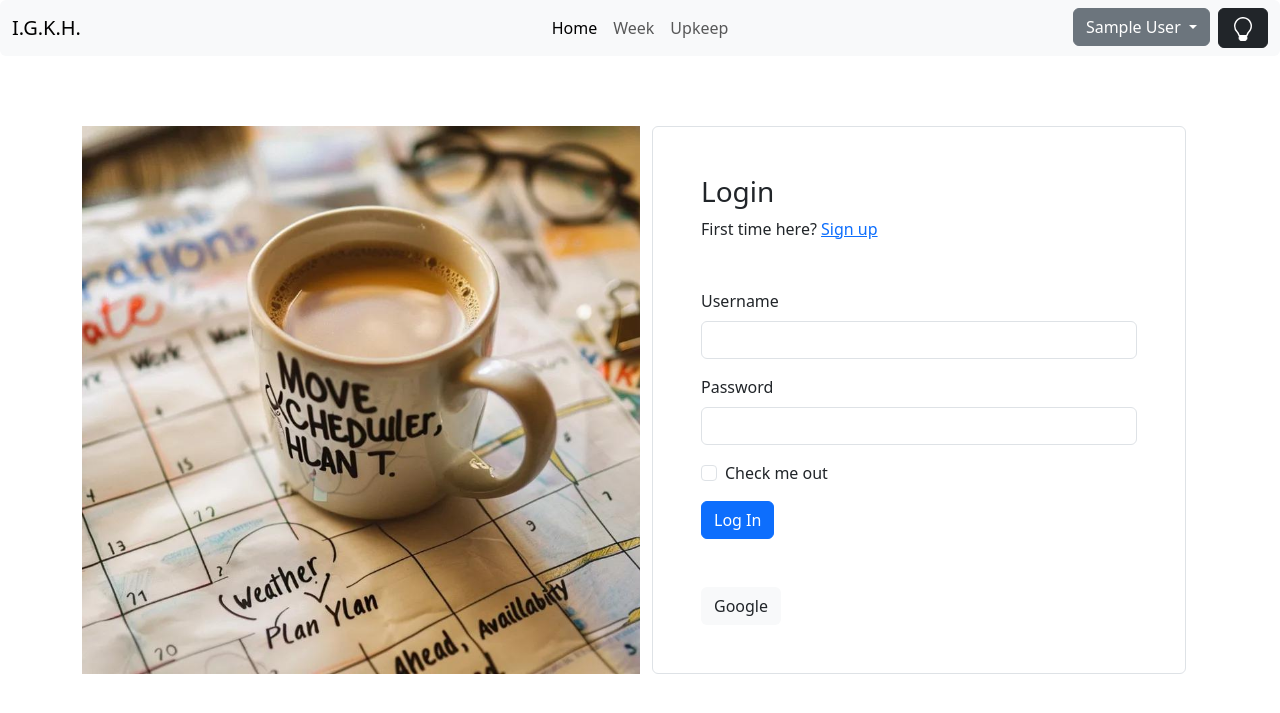
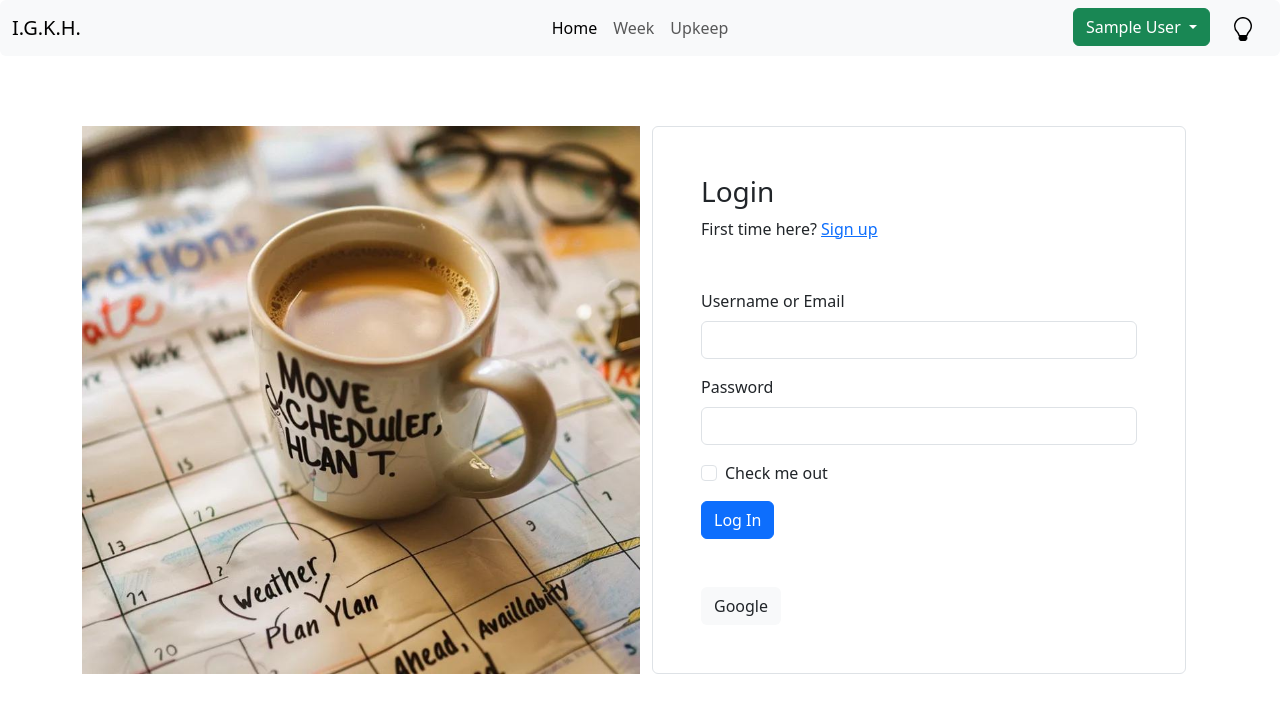
Before and after one commit to YeTengji/project, a Flask app: template templates/login.html in a window 1280 px wide. Shown: the top 713 px of the page. Run offline with Flask 3, Linux system fonts and the light colour scheme; the template is opened without the code that fills it: values that come from a table or form of the project are taken from there, others are empty; the visitor is signed in with stand-in values (Sample User, id 1).

Commit message:
fix: update login and signup frontend and backend

```diff
--- a/app.py
+++ b/app.py
@@ -4,6 +4,7 @@ from werkzeug.security import generate_password_hash, check_password_hash
 from flask import Flask, render_template, redirect, url_for, flash, request, jsonify
 from flask_login import LoginManager, login_required, login_user, logout_user, current_user
 from flask_wtf import CSRFProtect
+from sqlalchemy import or_, func
 from sqlalchemy.exc import SQLAlchemyError
 
 from forms import LoginForm, SignUpForm
@@ -38,7 +39,7 @@ def root():
     return redirect(url_for('login'))
 
 # -------- Authentication and Registration Routes --------
-## --- Login
+## --- Login with SignUp Modal
 @app.route('/login', methods=['GET', 'POST'])
 def login():
     if current_user.is_authenticated:
@@ -51,7 +52,9 @@ def login():
         form_type = request.form.get('form_type')
 
         if form_type == 'login' and login_form.validate_on_submit():
-            user = User.query.filter_by(username=login_form.username.data).first()
+            identifier = login_form.identifier.data.strip()
+
+            user = User.query.filter(or_(User.username == identifier, func.lower(User.email) == identifier.lower())).first()
             if user and check_password_hash(user.password, login_form.password.data):
                 login_user(user)
                 flash('Logged in successfully.', 'success')
@@ -79,6 +82,9 @@ def login():
                 password=generate_password_hash(signup_form.password.data)
             )
 
+            user_theme = UserTheme(theme=signup_form.theme.data)
+            new_user.theme = user_theme
+
             try:
                 db.session.add(new_user)
                 db.session.commit()
@@ -86,13 +92,14 @@ def login():
                 db.session.rollback()
                 print(f"Database error: {e}")
                 flash('Something went wrong. Please try again.', 'danger')
-                return redirect(url_for('signup'))
+                return redirect(url_for('login'))
 
             flash('Account created successfully. Please log in.', 'success')
             return redirect(url_for('login'))
 
     return render_template('login.html', login_form=login_form, signup_form=signup_form)
 
+# -------- User Routes --------
 ## --- Logout ---
 @app.route('/logout')
 @login_required
@@ -102,7 +109,6 @@ def logout():
 
     return redirect(url_for('login'))
 
-# -------- User Routes --------
 ## --- Theme Update ---
 @app.route('/update-theme', methods=['POST'])
 @login_required
--- a/forms.py
+++ b/forms.py
@@ -1,13 +1,15 @@
 from flask_wtf import FlaskForm
-from wtforms import StringField, PasswordField, SubmitField
+from wtforms import HiddenField, StringField, PasswordField, SubmitField
 from wtforms.validators import DataRequired, Email, EqualTo, Length, Regexp
 
 class LoginForm(FlaskForm):
-    username = StringField('Username', validators=[DataRequired(), Length(min=3, max=32)])
+    form_type = HiddenField('Form Type', default='login')
+    identifier = StringField('Username or Email', validators=[DataRequired(), Length(min=3, max=64)])
     password = PasswordField('Password', validators=[DataRequired()])
     submit = SubmitField('Log In')
 
 class SignUpForm(FlaskForm):
+    form_type = HiddenField('Form Type', default='signup')
     first_name = StringField('First Name', validators=[DataRequired(), Length(min=1, max=64)])
     last_name = StringField('Last Name', validators=[DataRequired(), Length(min=1, max=64)])
     ### consider Regexp for alphabetic validation
@@ -20,4 +22,5 @@ class SignUpForm(FlaskForm):
             message="Password must include a capital letter, a number, and a special character.")
     ])
     confirm_password = PasswordField('Confirm Password', validators=[DataRequired(), EqualTo('password', message='Passwords must match')])
+    theme = HiddenField('Theme', default='dark')
     submit = SubmitField('Sign Up')
--- a/static/js/main.js
+++ b/static/js/main.js
@@ -22,11 +22,17 @@
         const newTheme = currentTheme === 'dark' ? 'light' : 'dark';
         html.setAttribute('data-bs-theme', newTheme);
 
-        // Optional: update button style or icon
-        toggleBtn.classList.toggle('btn-dark');
-        toggleBtn.classList.toggle('btn-light');
+        // Update Icon Color
+        toggleBtn.classList.remove('btn-dark', 'btn-light');
+        toggleBtn.classList.add(newTheme === 'dark' ? 'btn-light' : 'btn-dark');
 
-        // Optional: send theme to backend via fetch
+        const signUpForm = document.querySelector('#signUpModal form');
+        const themeInput = signUpForm?.querySelector('[name="theme"]');
+        if (themeInput) {
+            themeInput.value = newTheme;
+        }
+
+        // Send Theme to App
         if (isAuthenticated === true) {
             fetch('/update-theme', {
             method: 'POST',
--- a/templates/components/_signup_modal.html
+++ b/templates/components/_signup_modal.html
@@ -9,8 +9,8 @@
             <div class="modal-body">
 
                 <form class="row g-3" method="POST" action="{{ url_for('login') }}">
-                    <input type="hidden" name="form_type" value="signup">
                     {{ signup_form.hidden_tag() }}
+
                     <div class="col-md-6">
                         {{ signup_form.first_name.label(class="form-label") }}
                         {{ signup_form.first_name(class="form-control") }}
@@ -61,16 +61,10 @@
 
             </div>
             <div class="modal-footer">
-                <button type="button" class="btn btn-secondary" data-bs-dismiss="modal">Cancel</button>
+                <form method="GET" action="{{ url_for('login') }}">
+                    <button type="submit" class="btn btn-secondary" data-bs-dismiss="modal">Cancel</button>
+                </form>
             </div>
         </div>
     </div>
 </div>
-
-
-<!--
-<div class="container vh-100 d-flex justify-content-center align-items-center">
-
-
-</div>
--->
--- a/templates/components/_theme_toggle.html
+++ b/templates/components/_theme_toggle.html
@@ -1,4 +1,4 @@
-<button id="theme-toggle" class="btn btn-dark" data-auth="{{ 'true' if current_user.is_authenticated else 'false' }}" {% if current_user.is_authenticated %} data-csrf="{{ csrf_token() }}" {% endif %}>
+<button id="theme-toggle" class="btn btn-light" data-auth="{{ 'true' if current_user.is_authenticated else 'false' }}" {% if current_user.is_authenticated %} data-csrf="{{ csrf_token() }}" {% endif %}>
     <svg xmlns="http://www.w3.org/2000/svg" width="24" height="24" fill="currentColor" class="bi bi-lightbulb"
         viewBox="0 0 16 16">
         <path
--- a/templates/layout.html
+++ b/templates/layout.html
@@ -28,7 +28,7 @@
                         </ul>
                         <div class="d-lg-flex col-lg-3 justify-content-lg-end gap-2">
                             <div class="dropdown">
-                                <button class="btn btn-secondary dropdown-toggle" type="button" data-bs-toggle="dropdown" aria-expanded="false">
+                                <button class="btn btn-success dropdown-toggle" type="button" data-bs-toggle="dropdown" aria-expanded="false">
                                     {{ current_user.first_name + " " + current_user.last_name}}
                                 </button>
                                 <ul class="dropdown-menu">
@@ -69,8 +69,19 @@
 <script src="https://cdn.jsdelivr.net/npm/bootstrap@5.3.8/dist/js/bootstrap.bundle.min.js"
     integrity="sha384-FKyoEForCGlyvwx9Hj09JcYn3nv7wiPVlz7YYwJrWVcXK/BmnVDxM+D2scQbITxI"
     crossorigin="anonymous"></script>
+
 <!-- Custom JS -->
 <script src="{{ url_for('static', filename='js/main.js') }}"></script>
+
+<!-- Sign Up Errors -->
+{% if signup_form is defined and signup_form.errors %}
+<script>
+    document.addEventListener('DOMContentLoaded', () => {
+        const signUpModal = new bootstrap.Modal(document.getElementById('signUpModal'));
+        signUpModal.show();
+    });
+</script>
+{% endif %}
 
 </body>
 
--- a/templates/login.html
+++ b/templates/login.html
@@ -22,9 +22,9 @@
                     {{ login_form.hidden_tag() }}
 
                     <div class="mb-3">
-                        {{ login_form.username.label(class="form-label") }}
-                        {{ login_form.username(class="form-control") }}
-                        {% for error in login_form.username.errors %}
+                        {{ login_form.identifier.label(class="form-label") }}
+                        {{ login_form.identifier(class="form-control") }}
+                        {% for error in login_form.identifier.errors %}
                             <div class="text-danger">{{ error }}</div>
                         {% endfor %}
                     </div>
```
